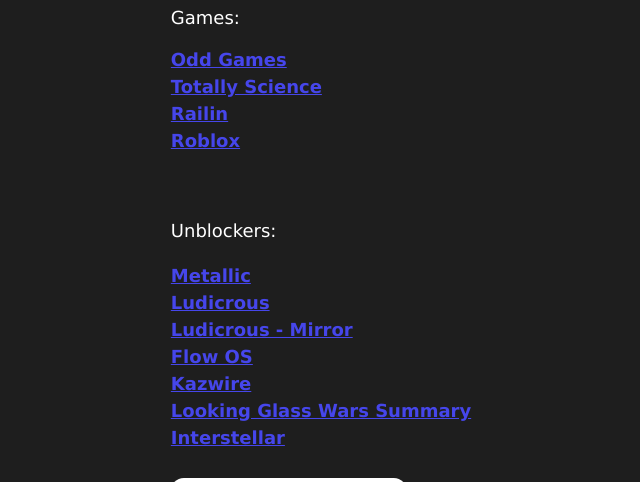
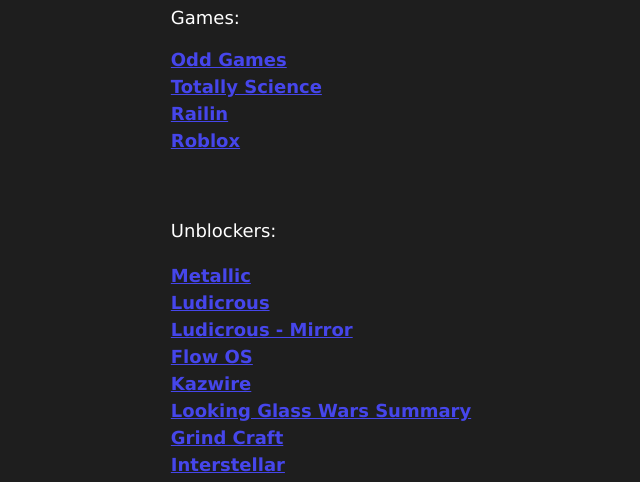
Before and after one commit to dbefer123/The-Sub, a plain HTML site: page links.html in a window 1280 px wide. Shown: the part 74-556 px from the top of the page, without its empty margins (319-959 px from the left). Drawn offline with nearby package versions, Linux system fonts and the light colour scheme.

Commit message:
Update links.html

```diff
--- a/links.html
+++ b/links.html
@@ -40,6 +40,7 @@
     <a href="https://flow-works.me/os.html" target = "_blank">Flow OS</a><br>
     <a href="http://kazwire.com" target = "_blank">Kazwire</a><br>
     <a href="summary.html" target = "_blank">Looking Glass Wars Summary</a><br>
+    <a href="grind.html" target = "_blank">Grind Craft</a><br>
     <a href="https://xlpza.bkpsports.com" target = "_blank">Interstellar</a></b></div><br>
     <div class="button"><a href="index.html" class="button">HomePage</a></div>
   </body>
```
